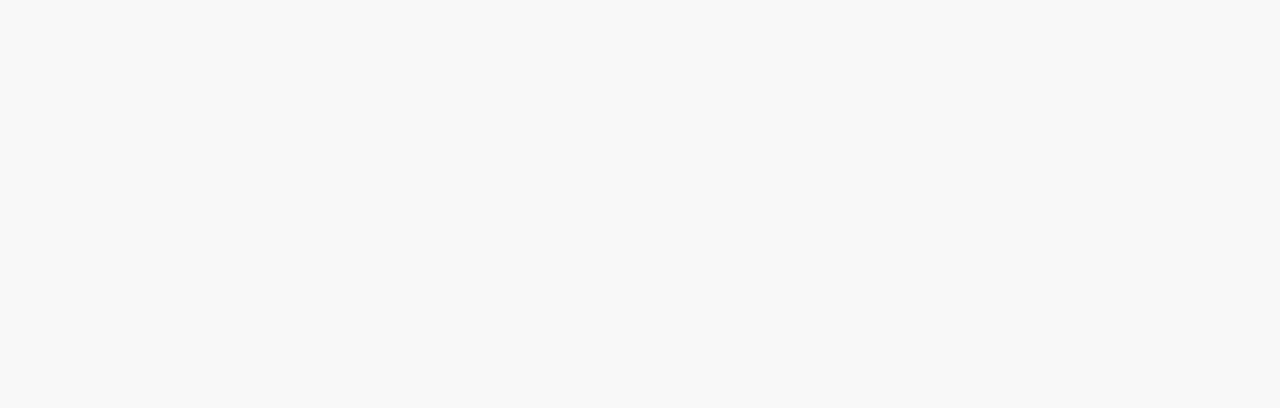
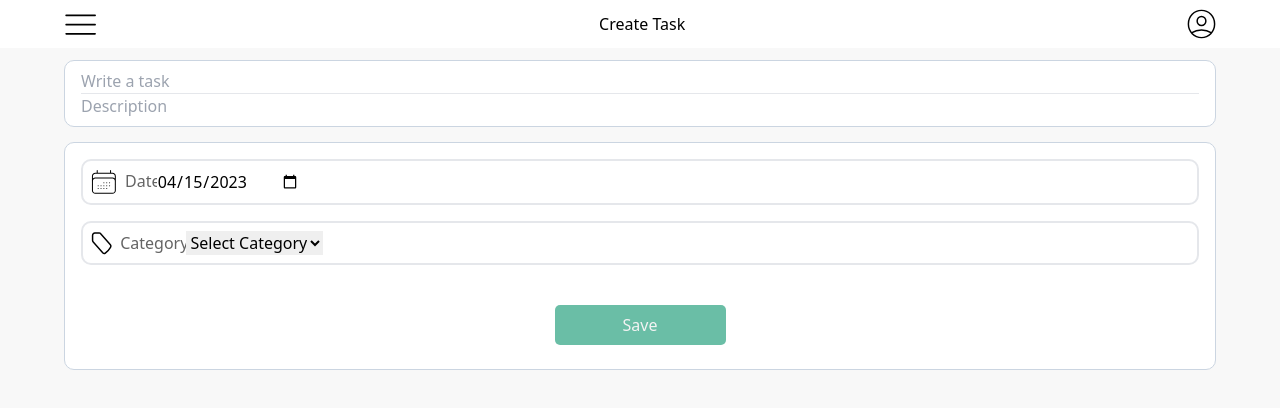
Before and after one commit to FredrikEkmark/PlanPal, a Next.js app: page /toDo/addTask in a window 1280 px wide. Shown: the top 408 px of the page. Built offline with nearby package versions, Linux system fonts and the light colour scheme.

Commit message:
Added addTask functionality

```diff
--- a/components/basic/box.tsx
+++ b/components/basic/box.tsx
@@ -2,11 +2,14 @@ import { ReactNode } from "react"
 
 interface Props {
   children: ReactNode
+  className?: string
 }
 
 const Box = (props: Props) => {
   return (
-    <div className=" py-2 px-4 mx-[5%] my-3 w-[90%] bg-white border-solid border-slate-300 border-[1px] rounded-[10px] inset[0%] mb-[15px]">
+    <div
+      className={` py-2 px-4 mx-[5%] my-3 w-[90%] bg-white border-solid border-slate-300 border-[1px] rounded-[10px] inset[0%] mb-[15px] ${props.className}`}
+    >
       {props.children}
     </div>
   )
--- a/components/basic/button.tsx
+++ b/components/basic/button.tsx
@@ -3,6 +3,8 @@ import { ReactNode } from "react"
 interface Props {
   children: ReactNode
   color: string
+  className?: string
+  onClick?: (event: React.MouseEvent<HTMLButtonElement, MouseEvent>) => void
 }
 
 function color(color: string) {
@@ -27,8 +29,10 @@ function color(color: string) {
 
 const Button = (props: Props) => {
   return (
-    <div>
-      <button className={color(props.color)}>{props.children}</button>
+    <div className={`${props.className}`}>
+      <button className={color(props.color)} onClick={props.onClick}>
+        {props.children}
+      </button>
     </div>
   )
 }
--- /dev/null
+++ b/components/basic/doubleTextInput.tsx
@@ -0,0 +1,48 @@
+import { NextPage } from "next"
+import { useState } from "react"
+
+interface Props {
+  initialValueTop: string
+  initialValueBottom: string
+  onChangeTop: (value: string) => void
+  onChangeBottom: (value: string) => void
+  className?: string
+}
+
+const DoubleTextInput = (props: Props) => {
+  const [valueTop, setValueTop] = useState(props.initialValueTop)
+  const [valueBottom, setValueBottom] = useState(props.initialValueBottom)
+
+  function handleChangeTop(event: React.ChangeEvent<HTMLInputElement>) {
+    const newValue = event.target.value
+    setValueTop(newValue)
+    props.onChangeTop(newValue)
+  }
+
+  function handleChangeBottom(event: React.ChangeEvent<HTMLInputElement>) {
+    const newValue = event.target.value
+    setValueBottom(newValue)
+    props.onChangeBottom(newValue)
+  }
+
+  return (
+    <div className={`w-full ${props.className}`}>
+      <input
+        className="w-full border-ourcolors-fonts border-b-[1px]"
+        type="text"
+        value={props.initialValueTop}
+        placeholder="Write a task"
+        onChange={handleChangeTop}
+      />
+      <input
+        className="w-full"
+        type="text"
+        value={props.initialValueBottom}
+        placeholder="Description"
+        onChange={handleChangeBottom}
+      />
+    </div>
+  )
+}
+
+export default DoubleTextInput
--- a/components/basic/inputCategroy.tsx
+++ b/components/basic/inputCategroy.tsx
@@ -5,6 +5,7 @@ import { Category } from "@/types/category"
 interface Props {
   initialValue: string
   categories: Category[]
+  className?: string
   onChange: (value: string) => void
 }
 
@@ -24,7 +25,7 @@ const InputCategory = (props: Props) => {
   }
 
   return (
-    <div className="flex p-2 border-2 rounded-[10px]">
+    <div className={`flex p-2 border-2 rounded-[10px] ${props.className}`}>
       <label className="flex text-ourcolors-font" htmlFor="categoryInput">
         <Image
           src="/label.svg"
--- a/components/basic/inputDate.tsx
+++ b/components/basic/inputDate.tsx
@@ -3,6 +3,7 @@ import Image from "next/image"
 
 interface Props {
   initialValue: string
+  className?: string
   onChange: (value: string) => void
 }
 
@@ -16,7 +17,7 @@ const InputDate = (props: Props) => {
   }
 
   return (
-    <div className="flex p-2 border-2 rounded-[10px]">
+    <div className={`flex p-2 border-2 rounded-[10px] ${props.className}`}>
       <label className="flex text-ourcolors-font" htmlFor="dateInput">
         <Image
           src="/calendar.svg"
--- /dev/null
+++ b/components/toDo/addTaskCard.tsx
@@ -0,0 +1,110 @@
+import { NextPage } from "next"
+import InputDate from "../basic/inputDate"
+import InputCategory from "../basic/inputCategroy"
+import Button from "../basic/button"
+import { useContext, useEffect, useState } from "react"
+import { UserContext } from "@/context/user-context-provider"
+import Task from "@/pages/toDo/task/[task]"
+import { randomUUID } from "crypto"
+import Link from "next/link"
+import DoubleTextInput from "../basic/doubleTextInput"
+import Box from "../basic/box"
+
+interface Props {}
+
+const AddTaskCard = ({}) => {
+  const {
+    username,
+    setUsername,
+    currentPage,
+    setCurrentPage,
+    toDo,
+    setToDo,
+    addTask,
+    editTask,
+    deleteTask,
+    calendar,
+    setCalendar,
+  } = useContext(UserContext)
+
+  useEffect(
+    () => setCurrentPage("home") // set name of folder so navBar know where you are
+  )
+
+  const [titleInput, setTitleInput] = useState<string>("")
+
+  function handleTitleInput(newValue: string) {
+    setTitleInput(newValue)
+  }
+
+  const [descriptionInput, setDescriptionInput] = useState<string>("")
+
+  function handleDescriptionInput(newValue: string) {
+    setDescriptionInput(newValue)
+  }
+
+  const [dateInput, setDateInput] = useState<string>(
+    new Date().toISOString().slice(0, 10)
+  )
+
+  function handleDateInput(newValue: string) {
+    setDateInput(newValue)
+  }
+
+  const [categoryInput, setCategoryInput] = useState<string>("")
+
+  function handleCategoryInput(newValue: string) {
+    setCategoryInput(newValue)
+  }
+
+  function handleSubmit() {
+    const categoryId = toDo.category.find(
+      (category) => category.title === categoryInput
+    )?.id
+    if (categoryId === undefined) {
+      return "Error no such category"
+    }
+    const newTask = {
+      title: titleInput,
+      description: descriptionInput,
+      id: `${Math.random()}`, // this should be changed
+      categoryId: categoryId,
+      date: dateInput,
+      done: false,
+    }
+    addTask(categoryInput, newTask)
+    console.log("handle submithas been called " + newTask.id)
+  }
+  return (
+    <div>
+      <Box>
+        <DoubleTextInput
+          initialValueTop={titleInput}
+          initialValueBottom={descriptionInput}
+          onChangeTop={handleTitleInput}
+          onChangeBottom={handleDescriptionInput}
+        />
+      </Box>
+      <Box className="flex flex-col items-center">
+        <InputDate
+          className="w-full my-2"
+          initialValue={dateInput}
+          onChange={handleDateInput}
+        />
+        <InputCategory
+          className="w-full my-2"
+          categories={toDo.category}
+          onChange={handleCategoryInput}
+          initialValue={categoryInput}
+        />
+        <Link href={"/toDo"}>
+          <Button className="my-4 mt-8" onClick={handleSubmit} color={"green"}>
+            Save
+          </Button>
+        </Link>
+      </Box>
+    </div>
+  )
+}
+
+export default AddTaskCard
--- a/context/user-context-provider.tsx
+++ b/context/user-context-provider.tsx
@@ -110,10 +110,19 @@ const UserContextProvider: React.FC<UserProviderProps> = ({ children }) => {
       const categoryIndex = toDo.category.findIndex(
         (category) => category.title === categoryTitle
       )
-      setToDo((toDo) => ({
+      const updatedCategory = {
+        ...toDo.category[categoryIndex],
+        toDoList: [...toDo.category[categoryIndex].toDoList, task],
+      }
+      const updatedCategories = [
+        ...toDo.category.slice(0, categoryIndex),
+        updatedCategory,
+        ...toDo.category.slice(categoryIndex + 1),
+      ]
+      setToDo({
         ...toDo,
-        tasks: [...toDo.category[categoryIndex].toDoList, task],
-      }))
+        category: updatedCategories,
+      })
     },
     editTask: (task: Task) => {
       const categoryIndex = toDo.category.findIndex(
--- a/pages/_document.tsx
+++ b/pages/_document.tsx
@@ -1,4 +1,4 @@
-import { Html, Head, Main, NextScript } from 'next/document'
+import { Html, Head, Main, NextScript } from "next/document"
 
 export default function Document() {
   return (
--- a/pages/index.tsx
+++ b/pages/index.tsx
@@ -56,7 +56,7 @@ const Index: NextPage<Props> = ({}) => {
         <p>test</p>
         <Button color={"purple"}>Save</Button>
         <br />
-        <InputDate onChange={handleDateInput} initialValue={input}></InputDate>
+        <InputDate onChange={handleDateInput} initialValue={input} />
         <br />
         <p>{input}</p>
         <InputCategory
--- a/pages/toDo/addTask.tsx
+++ b/pages/toDo/addTask.tsx
@@ -1,9 +1,23 @@
+import Box from "@/components/basic/box"
+import Button from "@/components/basic/button"
+import InputCategory from "@/components/basic/inputCategroy"
+import InputDate from "@/components/basic/inputDate"
+import Header from "@/components/header"
+import AddTaskCard from "@/components/toDo/addTaskCard"
+import { UserContext } from "@/context/user-context-provider"
 import { NextPage } from "next"
+import Link from "next/link"
+import { useContext, useEffect, useState } from "react"
 
 interface Props {}
 
 const AddTask: NextPage<Props> = ({}) => {
-  return <div></div>
+  return (
+    <div>
+      <Header currentPage={"Create Task"}></Header>
+      <AddTaskCard />
+    </div>
+  )
 }
 
 export default AddTask
--- /dev/null
+++ b/pages/toDo/task/[task].tsx
@@ -0,0 +1,16 @@
+import Box from "@/components/basic/box"
+import InputDate from "@/components/basic/inputDate"
+import { NextPage } from "next"
+import { useRouter } from "next/router"
+import { useState } from "react"
+
+interface Props {}
+
+const Task: NextPage<Props> = ({}) => {
+  const router = useRouter()
+  const value = router.query.category as string
+
+  return <div></div>
+}
+
+export default Task
```
